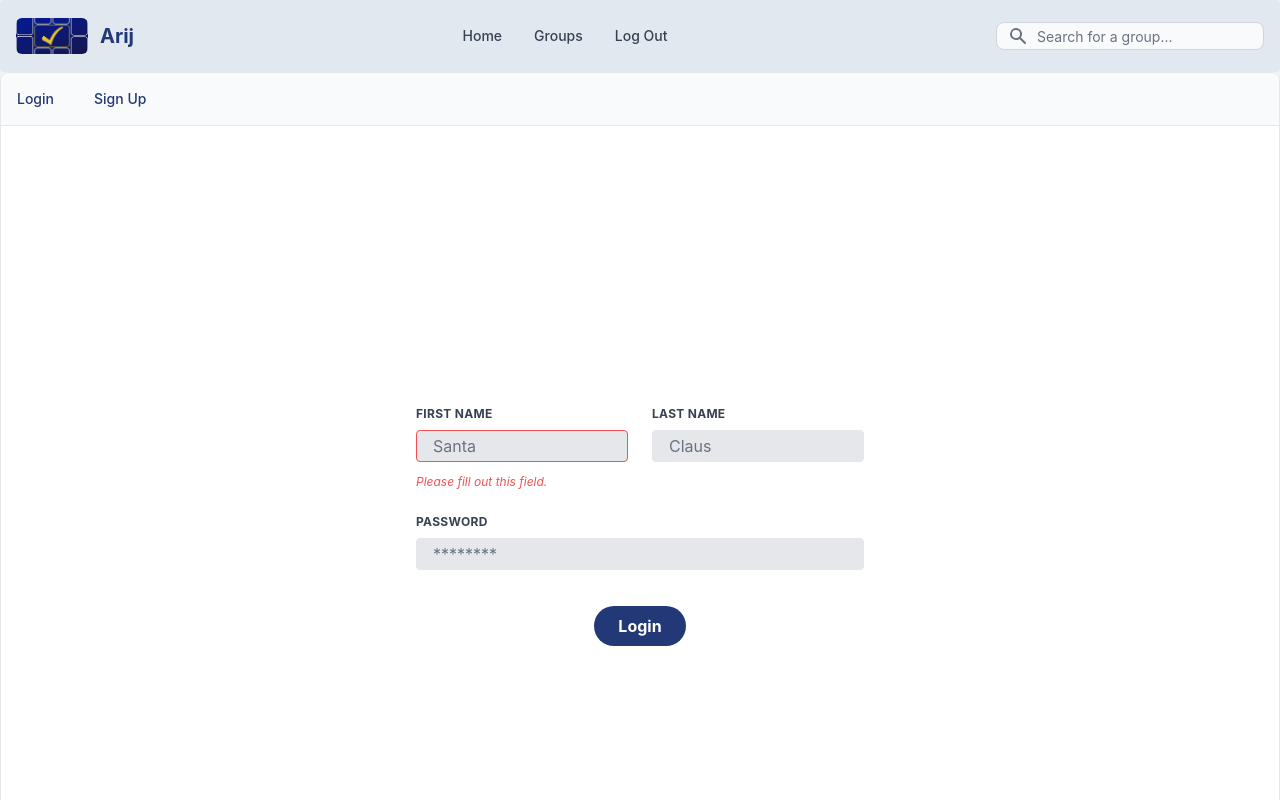
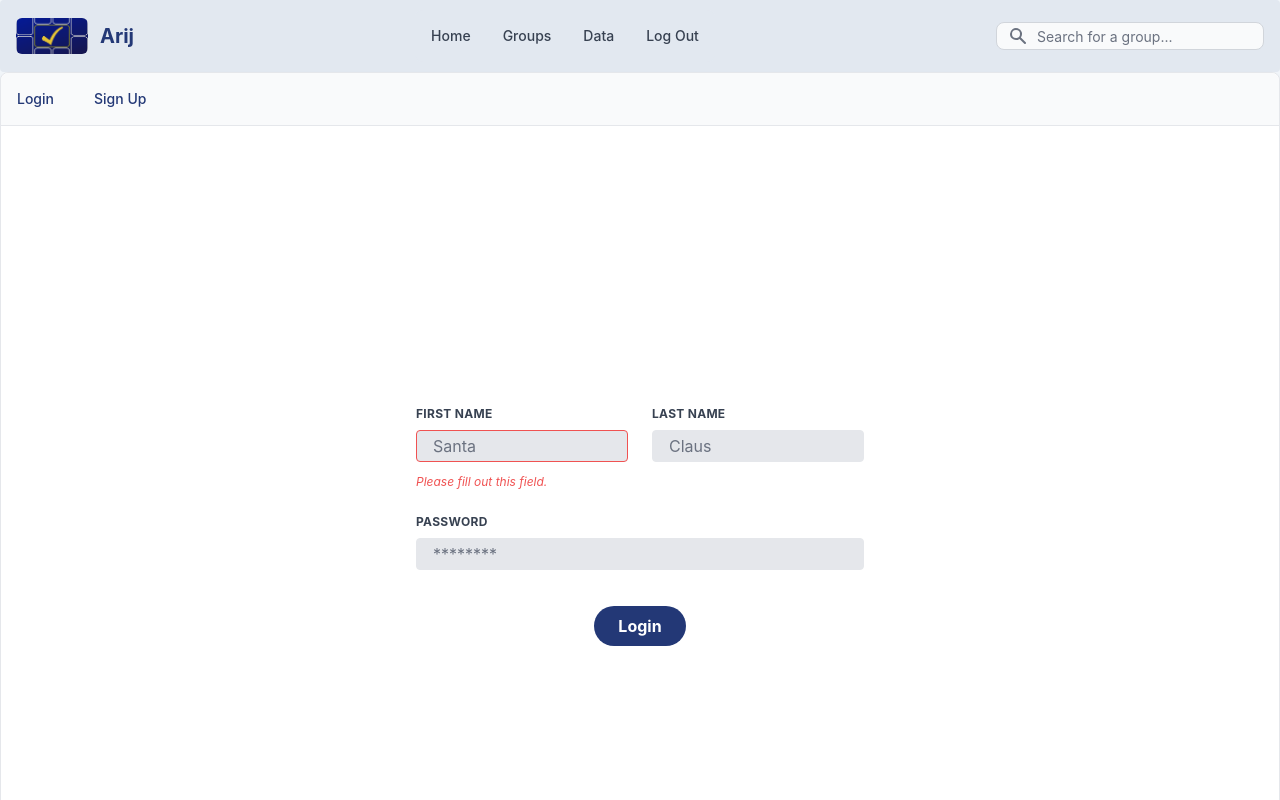
Before and after one commit to Jstelzl/arij, a React (Create React App) app in the folder client/: page / in a window 1280 px wide. Shown: the top 800 px of the page. Built offline with nearby package versions, Linux system fonts and the light colour scheme.

Commit message:
add data page to nav bar

```diff
--- /dev/null
+++ b/client/src/components/DataPage/index.js
@@ -0,0 +1,12 @@
+import React, { useState } from 'react'
+import "../../App.css";
+
+function DataPage() {
+  return (
+    <div className="content-center md:container md:mx-auto min-h-screen">
+       Data Page
+    </div>
+  );
+}
+
+export default DataPage;
--- a/client/src/components/NavLink/index.js
+++ b/client/src/components/NavLink/index.js
@@ -60,6 +60,16 @@ function NavTabs({ currentPage, handlePageChange }) {
             Groups</a>
         </li>
         <li>
+          <a
+          href="#DataPage"
+          onClick={() => handlePageChange("Data Page")}
+          className={
+            currentPage === "Data Page" ? "block py-2 pl-3 pr-4 text-white bg-blue-700 rounded md:bg-transparent md:text-blue-800 md:p-0 dark:text-white" : "block py-2 pl-3 pr-4 text-gray-700 rounded hover:bg-gray-100 md:hover:bg-transparent md:hover:text-slate-500 md:p-0 md:dark:hover:text-white dark:text-gray-400 dark:hover:bg-gray-700 dark:hover:text-white md:dark:hover:bg-transparent dark:border-gray-700"
+          }
+        >
+            Data</a>
+        </li>
+        <li>
         <a
           href="#LogOut"
           onClick={() => handlePageChange("Log Out")}
--- a/client/src/components/PageContainer/index.js
+++ b/client/src/components/PageContainer/index.js
@@ -5,6 +5,7 @@ import Login from "../Login";
 import MyPage from "../MyPage";
 import LogOut from "../LogOut";
 import GroupPage from "../GroupPage";
+import DataPage from "../DataPage";
 
 export default function PageContainer() {
   const [currentPage, setCurrentPage] = useState("Login");
@@ -14,6 +15,7 @@ export default function PageContainer() {
     if (currentPage === "Login") return <Login />;
     if (currentPage === "Group Page") return <GroupPage />;
     if (currentPage === "Log Out") return <LogOut />;
+    if (currentPage === "Data Page") return <DataPage />;
     return <MyPage />;
   };
 
```
